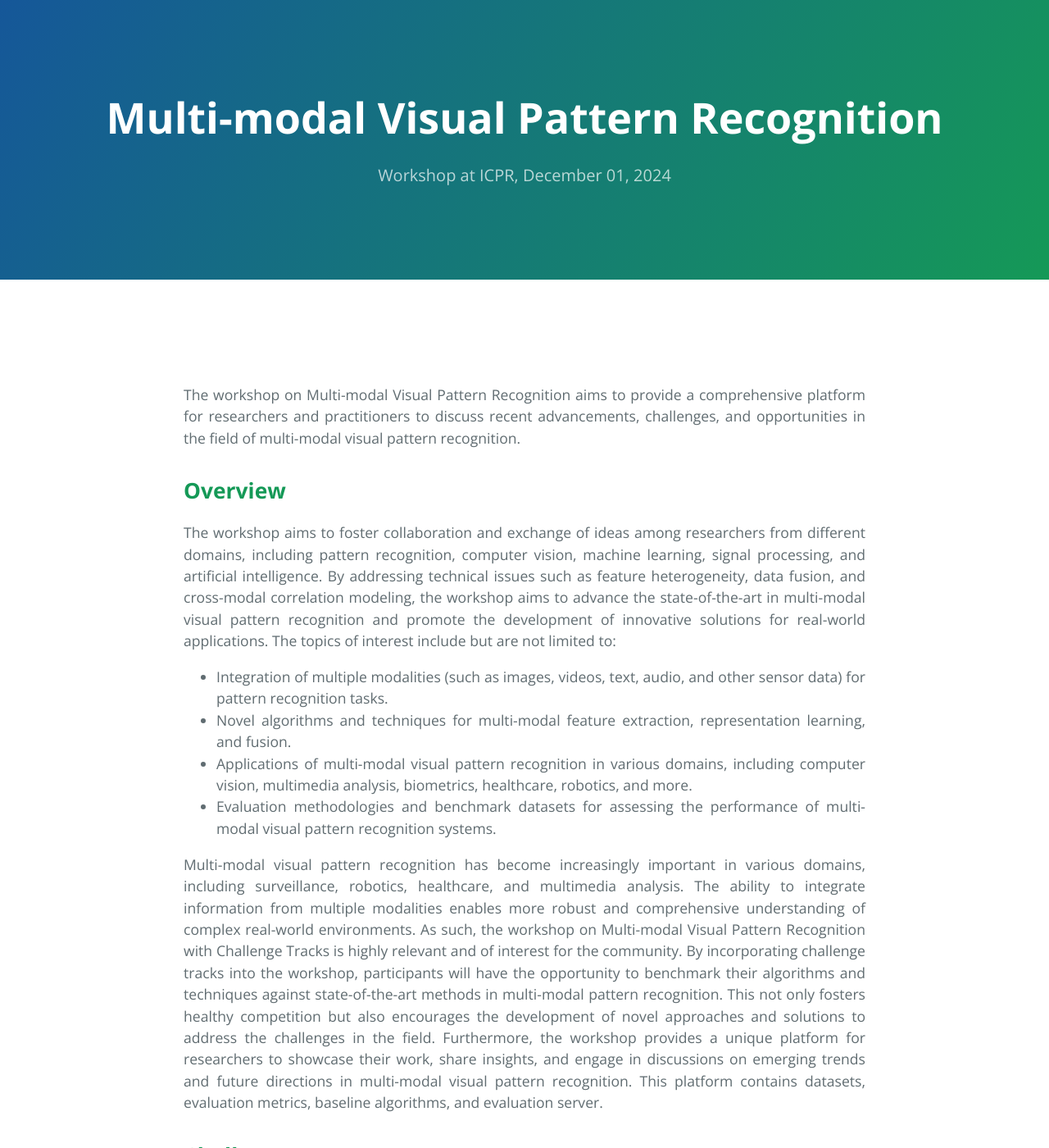
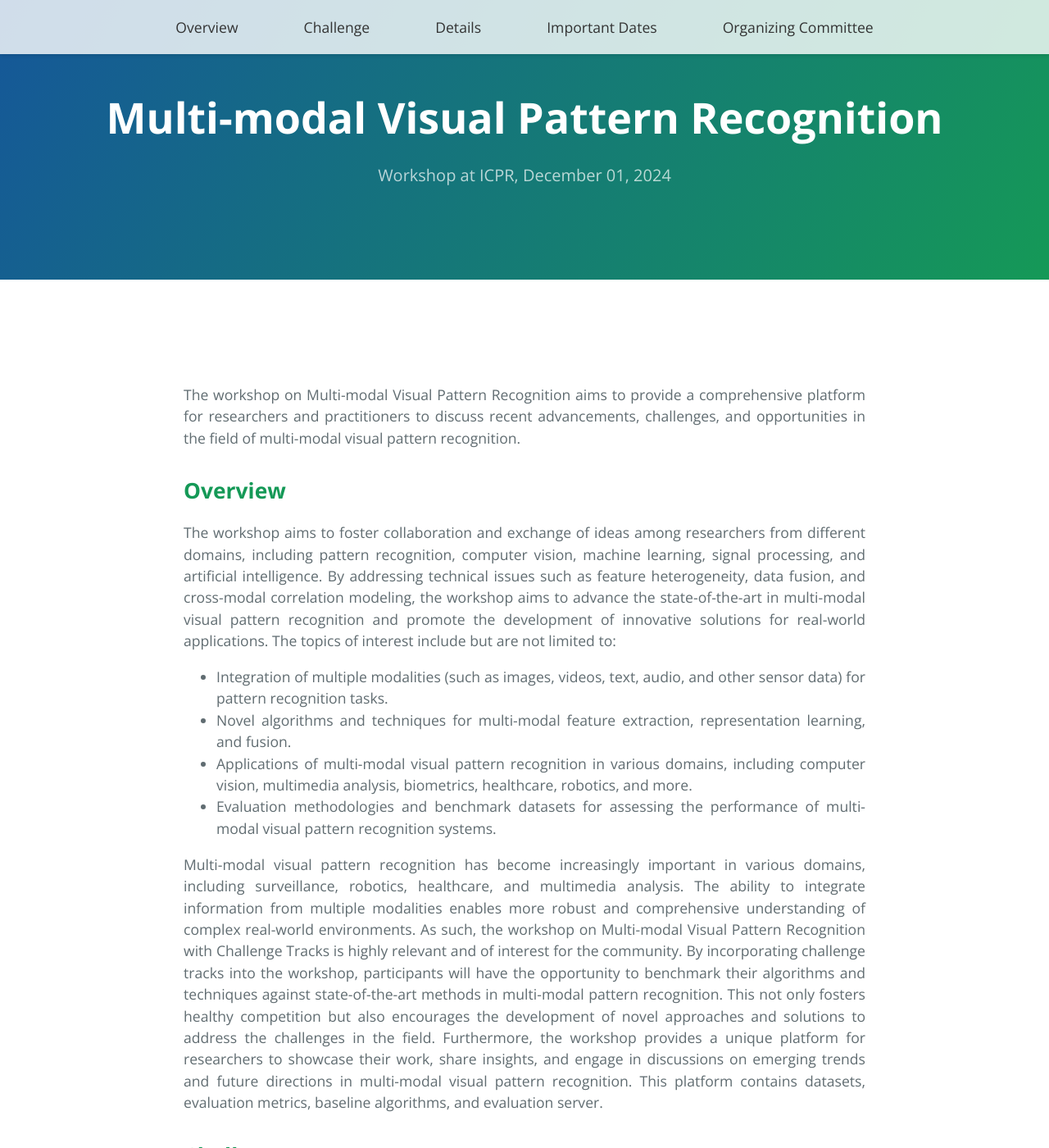
Before and after one commit to PRCI-Lab/mmvpr-workshop-icpr2024, a Jekyll site: the page built from index.md, in a window 1280 px wide and 1400 px high. Shown: the whole window at 82% size. Built offline with Jekyll 4.4.1, drawn with Linux system fonts in a browser that asks for light colours.

```diff
--- a/index.md
+++ b/index.md
@@ -41,9 +41,9 @@ layout: default
         border-radius: 5px;
     }
 
-    #navbar.hidden {
+/*     #navbar.hidden {
         top: -80px;
-    }
+    } */
 
     .content {
         margin-top: 60px;
@@ -164,11 +164,11 @@ layout: default
     //         navbar.classList.remove('hidden');
     //     });
 
-    //     navbar.addEventListener('mouseleave', function() {
-    //         if (window.scrollY > 50) {
-    //             navbar.classList.add('hidden');
-    //         }
-    //     });
+    //     // navbar.addEventListener('mouseleave', function() {
+    //     //     if (window.scrollY > 50) {
+    //     //         navbar.classList.add('hidden');
+    //     //     }
+    //     // });
     // });
 
     var backToTopButton = document.getElementById("back-to-top");
```
